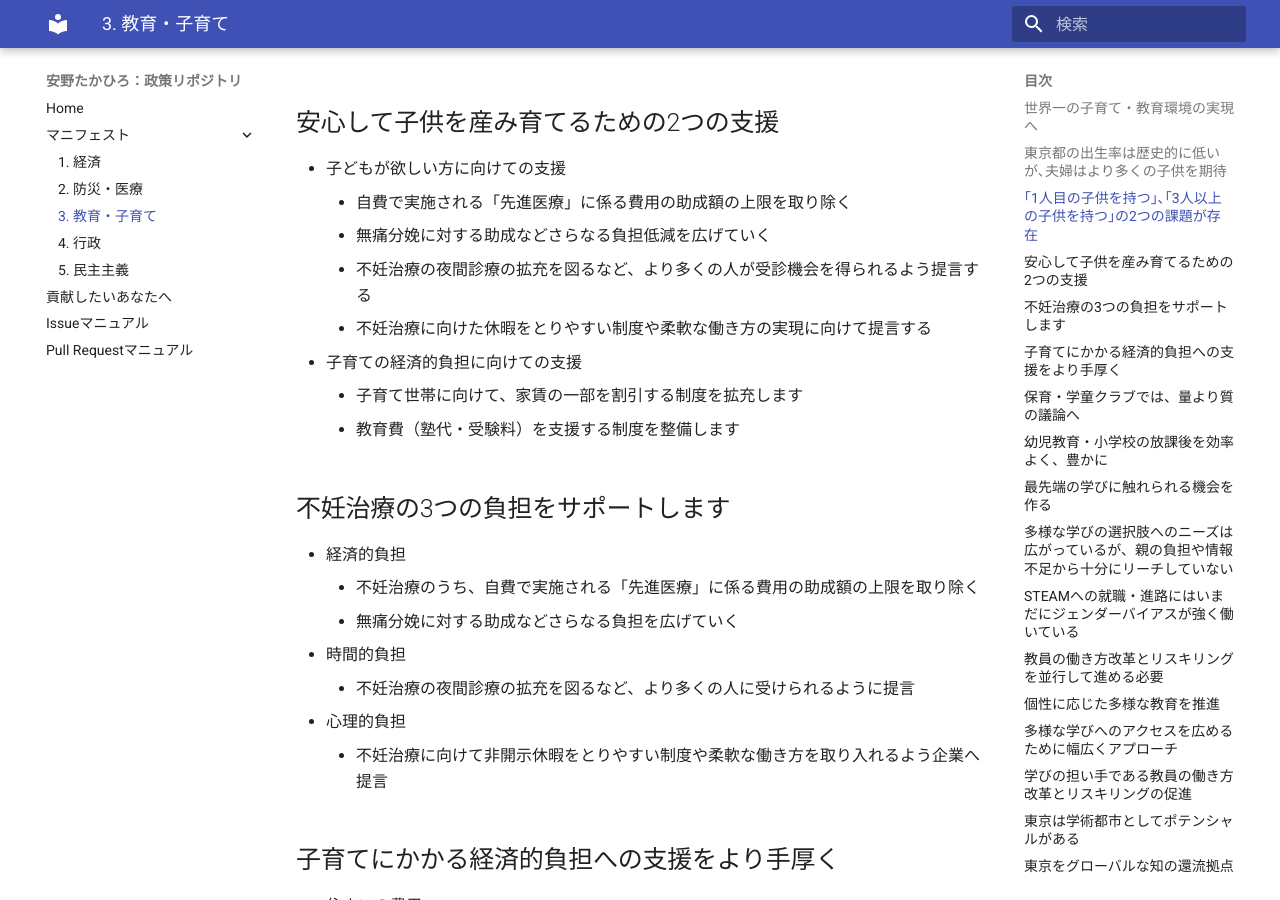
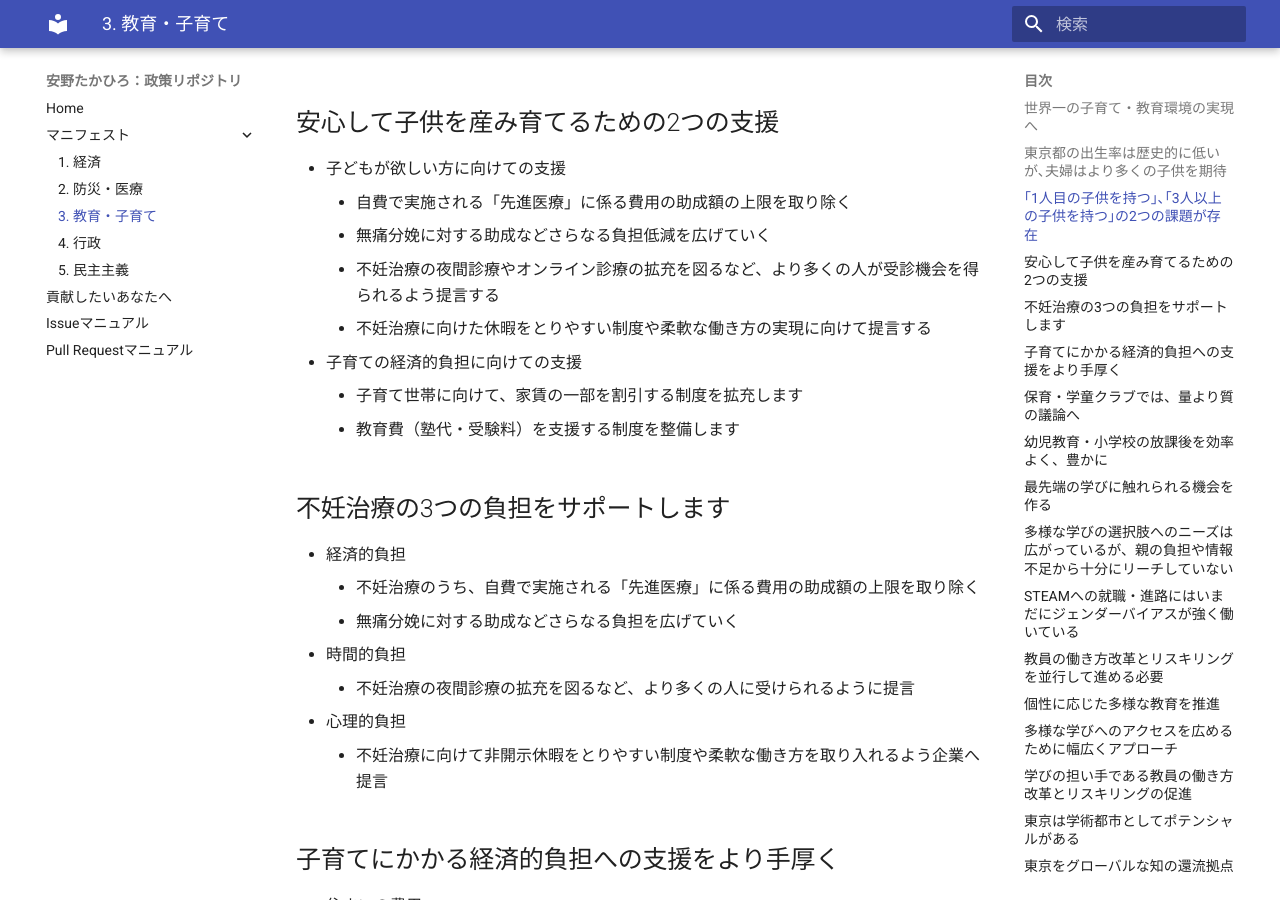
Before and after one commit to takahiroanno2024/election2024, an MkDocs documentation site: the page built from docs/manifest/education.md, in a window 1280 px wide and 900 px high, scrolled down 2103 px. Built offline with MkDocs 1.6.1 and Material for MkDocs 9.7.7, drawn with Linux system fonts in a browser that asks for light colours.

Commit message:
Update education.md

```diff
--- a/docs/manifest/education.md
+++ b/docs/manifest/education.md
@@ -51,7 +51,7 @@
 - 子どもが欲しい方に向けての支援
     - 自費で実施される「先進医療」に係る費用の助成額の上限を取り除く
     - 無痛分娩に対する助成などさらなる負担低減を広げていく
-    - 不妊治療の夜間診療の拡充を図るなど、より多くの人が受診機会を得られるよう提言する
+    - 不妊治療の夜間診療やオンライン診療の拡充を図るなど、より多くの人が受診機会を得られるよう提言する
     - 不妊治療に向けた休暇をとりやすい制度や柔軟な働き方の実現に向けて提言する
 - 子育ての経済的負担に向けての支援
     - 子育て世帯に向けて、家賃の一部を割引する制度を拡充します
```
